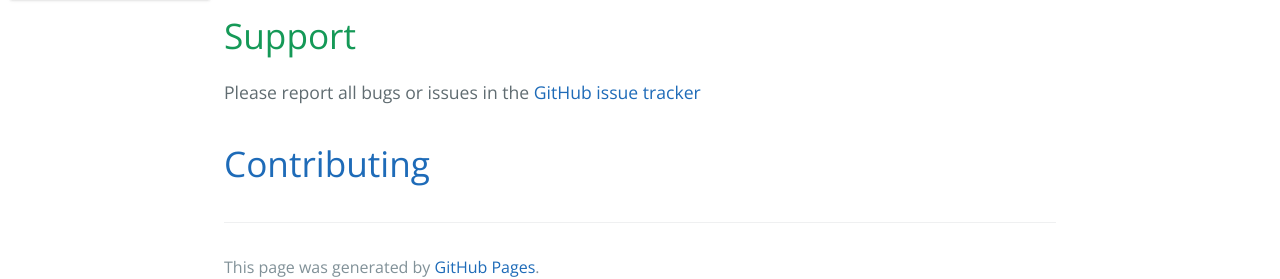
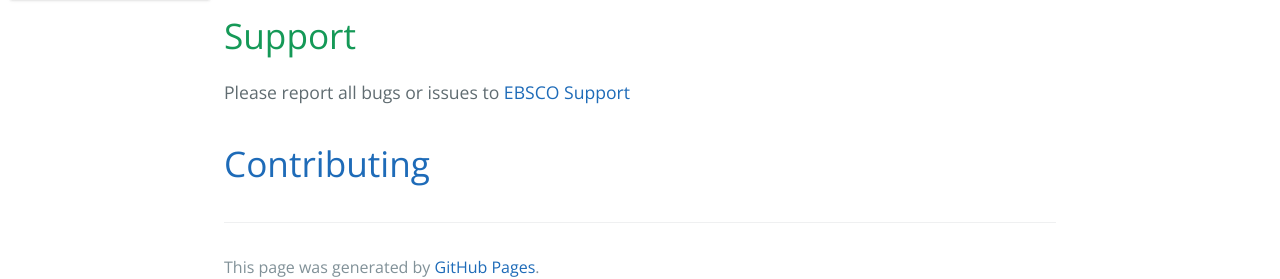
Before and after one commit to ebsco/edsapi-koha-plugin, a Jekyll site: the page built from docs/index.md, in a window 1280 px wide and 900 px high, scrolled down 1408 px. Shown: the part 589-868 px from the top of the window. Built offline with Jekyll 4.4.1, drawn with Linux system fonts in a browser that asks for light colours; our own code applies the rules of GitHub Pages for plain Markdown files.

Commit message:
Documentation Fix
Fixing broken links, updating bug report links

```diff
--- a/docs/index.md
+++ b/docs/index.md
@@ -57,12 +57,12 @@
 
 # Quick Links
 
-[Latest Documentation](./docs/17.11)
+[Latest Documentation](./docs/17.05)
 
 [OpenAthens Plugin](https://github.com/ebsco/openathens-koha-plugin)
 
 # Support
 
-Please report all bugs or issues in the [GitHub issue tracker](https://github.com/ebsco/edsapi-koha-plugin/issues)
+Please report all bugs or issues to [EBSCO Support](mailto:support@ebsco.com)
 
 # [Contributing](./contributing)
```
